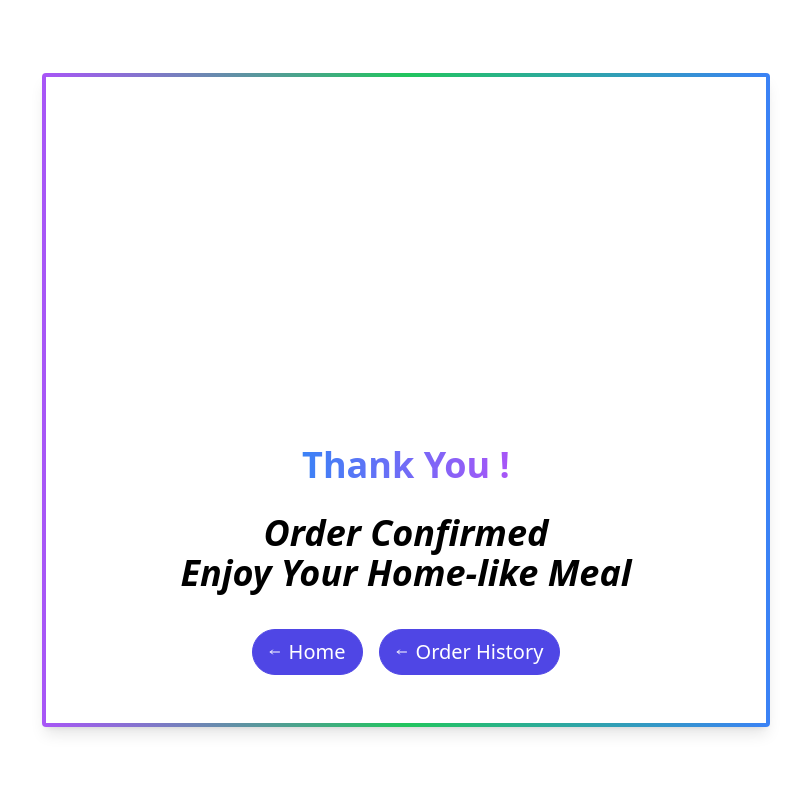
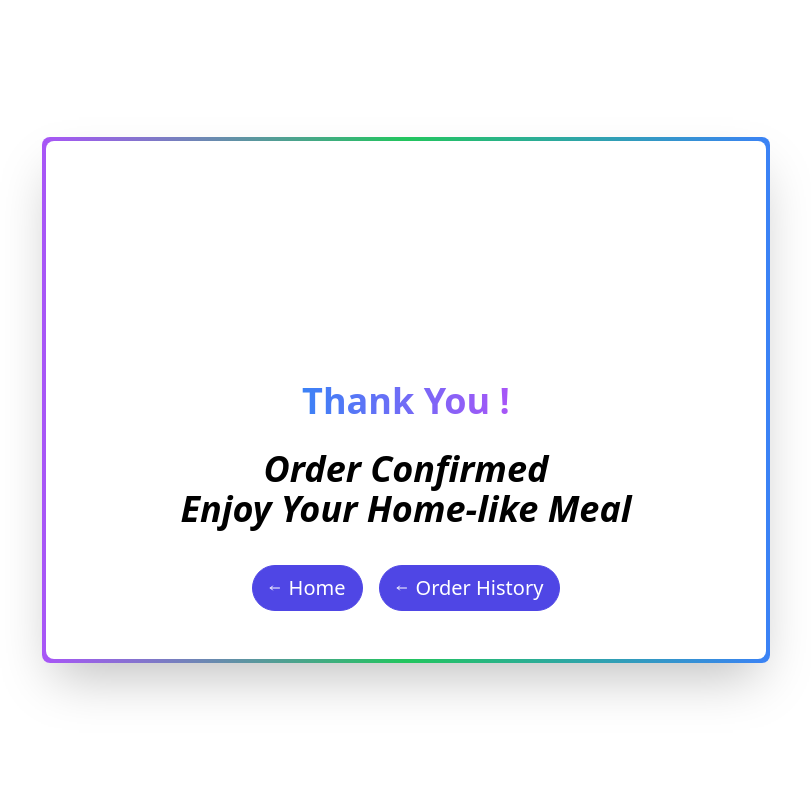
Before and after one commit to NirajVadher07/HappyMeal, a PHP site: page /user/thankyou.php in a window 1280 px wide. Shown: the whole page, without its empty margins (234-1045 px from the left). Run offline with PHP 8.4, Linux system fonts and the light colour scheme; some libraries are stand-ins or nearby versions.

Commit message:
Payment page Changes

```diff
--- a/user/order.php
+++ b/user/order.php
@@ -61,7 +61,7 @@
         }
 ?>
 
-    <div class="flex justify-center items-center min-h-screen bg-blue-300">
+    <div class="flex justify-center items-center min-h-screen bg-[url('../images/dummy.png')]">
         <div class="h-auto w-[400px] bg-white p-5 rounded-lg shadow-2xl">
             <div class="flex justify-end">
                 <a href="providerdetails.php?ProviderID=<?php echo $Providerid?>" class="flex w-[10%] p-[2px] justify-center rounded-md bg-[#EB9901] text-xs font-semibold text-white">Back</a>
--- a/user/thankyou.php
+++ b/user/thankyou.php
@@ -11,10 +11,10 @@
   </head>
 
   <body>
-    <div class="flex items-center justify-center h-screen">
-      <div class="p-1 rounded shadow-lg bg-gradient-to-r from-purple-500 via-green-500 to-blue-500">
-        <div class="flex flex-col items-center p-10 space-y-2 bg-white text-4xl">
-          <img src="../images/tick2.gif" alt="Your GIF" height="50%" width="50%" loop="1">
+    <div class="flex items-center justify-center h-[100vh]">
+      <div class="p-1 h-fit rounded-lg shadow-2xl bg-gradient-to-r from-purple-500 via-green-500 to-blue-500">
+        <div class="flex flex-col items-center justify-center rounded-lg p-10 space-y-2 bg-white text-4xl  h-full">
+          <img src="../images/tick2.gif" alt="Your GIF" height="30%" width="30%" loop="1">
           <h1 class="text-4xl font-bold font-extrabold text-transparent bg-clip-text bg-gradient-to-r from-blue-500 to-purple-500">Thank You !</h1>
           <p class="p-5 font-bold italic text-center">Order Confirmed<br> Enjoy Your Home-like Meal</p>
           <div class="flex justify-center items-center">
```
Also changed, not shown: images/dummy.png (added).
